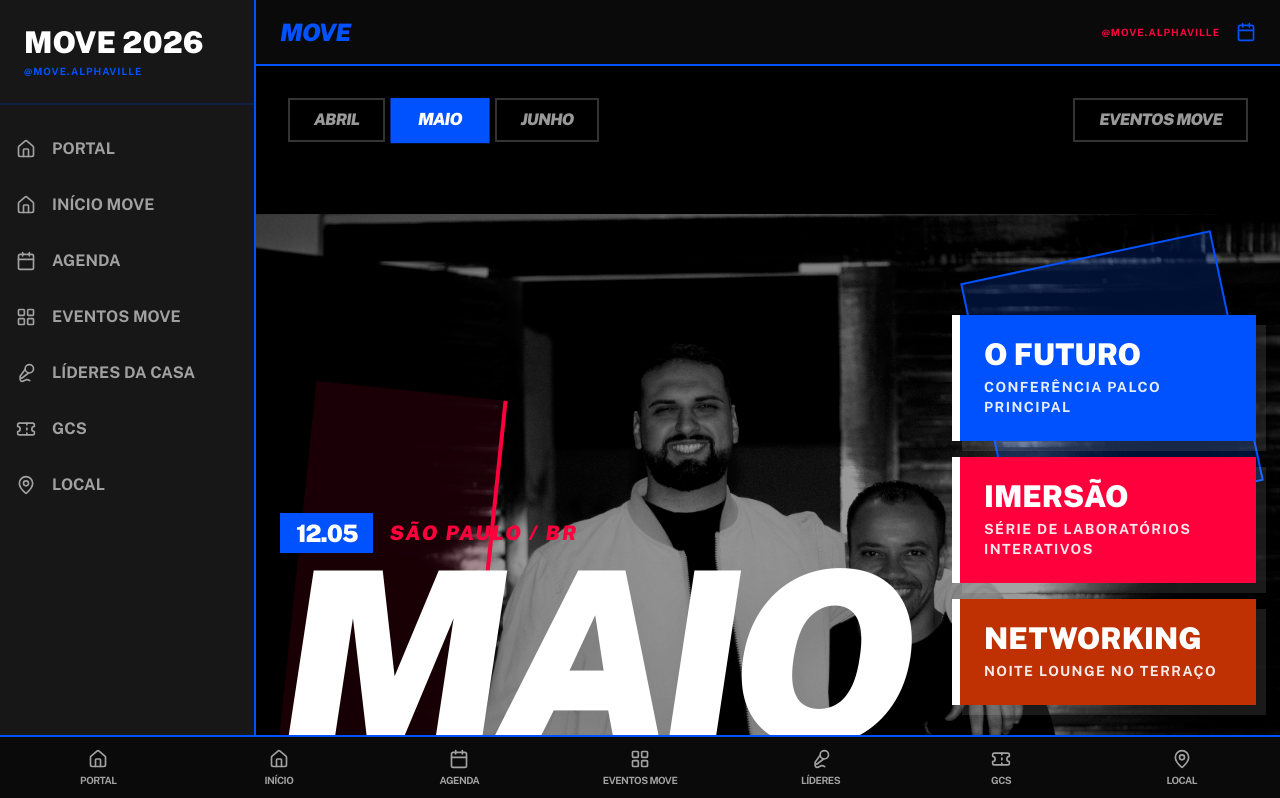
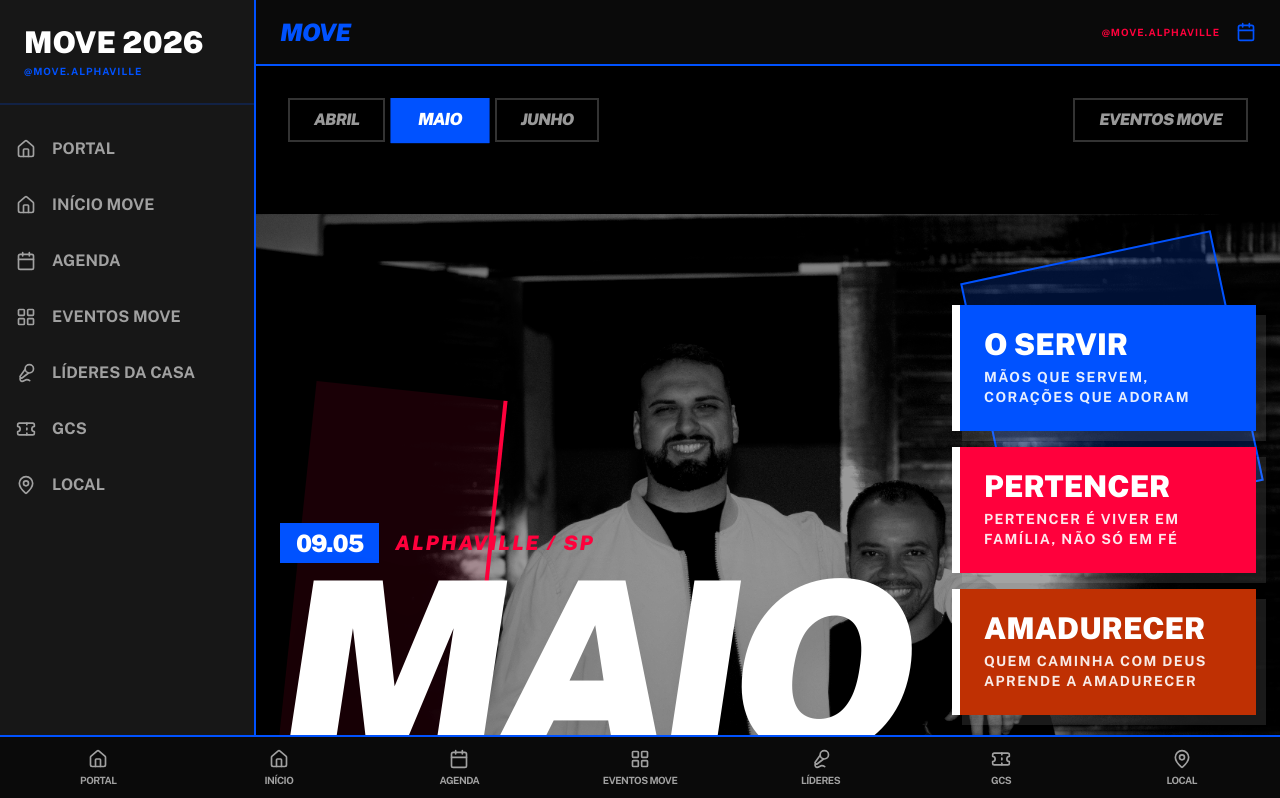
Before and after one commit to Sarahwillock/DNMS.ALPHA, a React (Vite) app: page /move/may in a window 1280 px wide. Shown: the top 798 px of the page. Built offline with nearby package versions, Linux system fonts and the light colour scheme; a web font is replaced by a local one.

Commit message:
Update May.tsx

```diff
--- a/src/pages/May.tsx
+++ b/src/pages/May.tsx
@@ -27,8 +27,8 @@ export default function May() {
         <div className="relative z-10 w-full max-w-6xl px-6 grid grid-cols-1 md:grid-cols-12 gap-8 items-end">
           <div className="md:col-span-8 flex flex-col items-start">
             <div className="flex items-center gap-4 mb-2">
-              <span className="bg-move-blue text-white font-black px-4 py-1 text-2xl uppercase tracking-tighter">12.05</span>
-              <span className="text-move-pink font-black text-xl italic uppercase tracking-widest">SÃO PAULO / BR</span>
+              <span className="bg-move-blue text-white font-black px-4 py-1 text-2xl uppercase tracking-tighter">09.05</span>
+              <span className="text-move-pink font-black text-xl italic uppercase tracking-widest">ALPHAVILLE / SP</span>
             </div>
             <h1 className="text-[10rem] md:text-[15rem] leading-[0.8] font-black italic uppercase tracking-tighter text-white drop-shadow-2xl">
               MAIO
@@ -37,16 +37,16 @@ export default function May() {
 
           <div className="md:col-span-4 flex flex-col gap-4 pb-12">
             <div className="bg-move-blue p-6 border-l-8 border-white shadow-[10px_10px_0px_0px_rgba(255,255,255,0.1)]">
-              <h3 className="font-black text-3xl uppercase leading-none mb-2">O FUTURO</h3>
-              <p className="font-bold text-sm tracking-widest opacity-90 uppercase">Conferência Palco Principal</p>
+              <h3 className="font-black text-3xl uppercase leading-none mb-2">O SERVIR</h3>
+              <p className="font-bold text-sm tracking-widest opacity-90 uppercase">Mãos que servem, corações que adoram</p>
             </div>
             <div className="bg-move-pink p-6 border-l-8 border-white shadow-[10px_10px_0px_0px_rgba(255,255,255,0.1)]">
-              <h3 className="font-black text-3xl uppercase leading-none mb-2">IMERSÃO</h3>
-              <p className="font-bold text-sm tracking-widest opacity-90 uppercase">Série de Laboratórios Interativos</p>
+              <h3 className="font-black text-3xl uppercase leading-none mb-2">PERTENCER</h3>
+              <p className="font-bold text-sm tracking-widest opacity-90 uppercase">Pertencer é viver em família, não só em fé</p>
             </div>
             <div className="bg-move-orange p-6 border-l-8 border-white shadow-[10px_10px_0px_0px_rgba(255,255,255,0.1)]">
-              <h3 className="font-black text-3xl uppercase leading-none mb-2">NETWORKING</h3>
-              <p className="font-bold text-sm tracking-widest opacity-90 uppercase">Noite Lounge no Terraço</p>
+              <h3 className="font-black text-3xl uppercase leading-none mb-2">AMADURECER</h3>
+              <p className="font-bold text-sm tracking-widest opacity-90 uppercase">Quem caminha com Deus aprende a amadurecer</p>
             </div>
           </div>
         </div>
```
